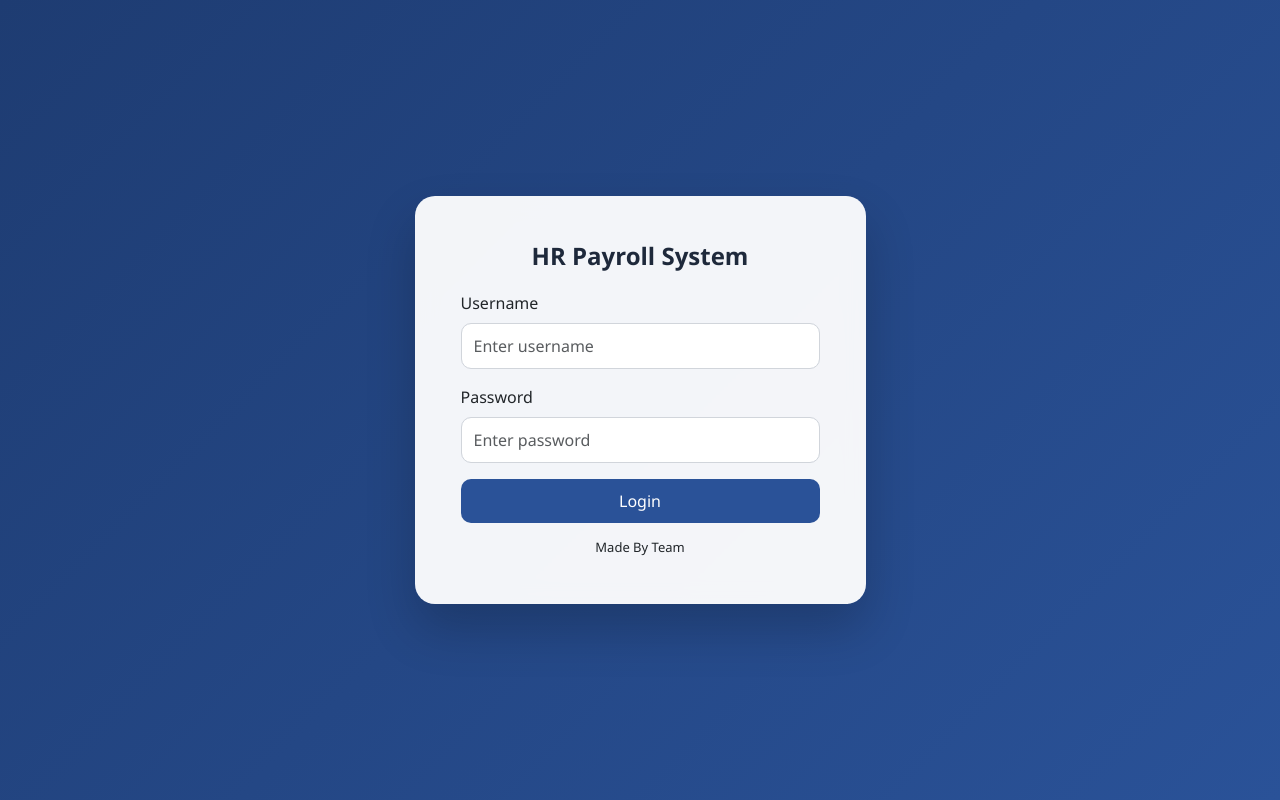
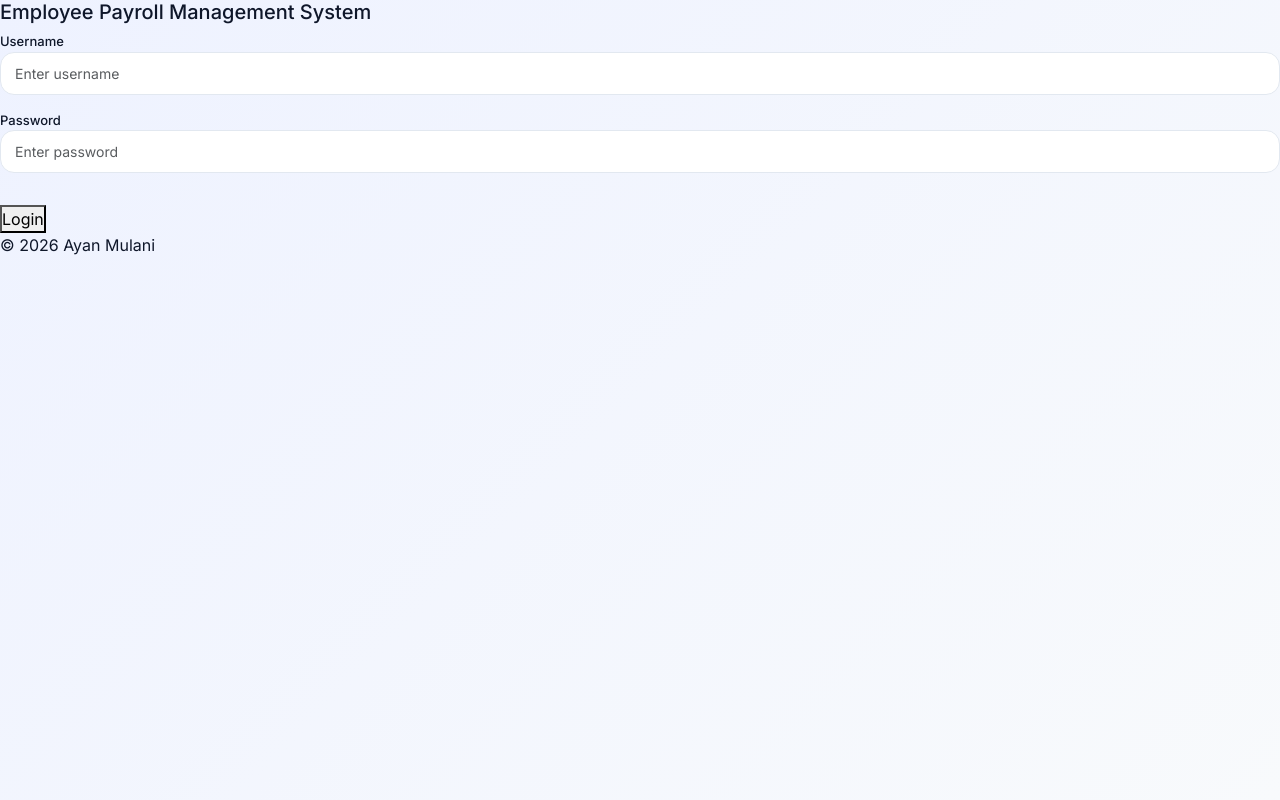
Before and after one commit to AyanMulani/employeepayroll, a Flask app: page /login in a window 1280 px wide. Run offline with Flask 3, Linux system fonts and the light colour scheme.

Commit message:
Update login.html

```diff
--- a/templates/login.html
+++ b/templates/login.html
@@ -1,116 +1,61 @@
-<!doctype html>
-<html>
 <head>
-<meta charset="utf-8">
-<title>Login - HR Payroll</title>
+    <meta charset="utf-8">
+    <title>Login</title>
 
-<link href="https://cdn.jsdelivr.net/npm/bootstrap@5.3.2/dist/css/bootstrap.min.css" rel="stylesheet">
+    <!-- Bootstrap -->
+    <link href="https://cdn.jsdelivr.net/npm/bootstrap@5.3.2/dist/css/bootstrap.min.css" rel="stylesheet">
 
-<style>
+    <!-- Flask Static CSS (VERY IMPORTANT) -->
+    <link rel="stylesheet" href="{{ url_for('static', filename='style.css') }}">
+</head>
 
-/* ===== Background ===== */
-body{
-    min-height:100vh;
-    background: linear-gradient(135deg,#1e3c72,#2a5298);
-    display:flex;
-    align-items:center;
-    justify-content:center;
-    font-family: 'Segoe UI', sans-serif;
-}
-
-/* ===== Card Styling ===== */
-.login-card{
-    border:none;
-    border-radius:20px;
-    box-shadow:0 25px 50px rgba(0,0,0,0.2);
-    padding:30px;
-    background:rgba(255,255,255,0.95);
-    backdrop-filter:blur(10px);
-}
-
-/* ===== Title ===== */
-.login-title{
-    font-weight:600;
-    margin-bottom:20px;
-    color:#1e293b;
-}
-
-/* ===== Inputs ===== */
-.form-control{
-    border-radius:10px;
-    padding:10px 12px;
-    border:1px solid #d1d5db;
-    transition:0.2s ease;
-}
-
-.form-control:focus{
-    border-color:#2a5298;
-    box-shadow:0 0 0 3px rgba(42,82,152,0.2);
-}
-
-/* ===== Button ===== */
-.btn-primary{
-    width:100%;
-    border-radius:10px;
-    padding:10px;
-    font-weight:500;
-    background:#2a5298;
-    border:none;
-    transition:0.2s ease;
-}
-
-.btn-primary:hover{
-    background:#1e3c72;
-}
-
-/* ===== Small Footer Text ===== */
-.small-text{
-    font-size:13px;
-    margin-top:15px;
-    text-align:center;
-}
-
-.small-text a{
-    text-decoration:none;
-    color:#2a5298;
-}
-
-</style>
-
-</head>
 
 <body>
 
-<div class="container">
-    <div class="row justify-content-center">
-        <div class="col-md-5">
-            <div class="card login-card">
-                <div class="card-body">
-                    <h4 class="login-title text-center">HR Payroll System</h4>
+<div class="login-card">
 
-                    <form method="post">
-                        <div class="mb-3">
-                            <label class="form-label">Username</label>
-                            <input name="username" class="form-control" placeholder="Enter username" required>
-                        </div>
+    <div class="logo-circle">
+        <i class="fa-solid fa-building-user"></i>
+    </div>
 
-                        <div class="mb-3">
-                            <label class="form-label">Password</label>
-                            <input name="password" type="password" class="form-control" placeholder="Enter password" required>
-                        </div>
+    <h5 class="login-title">
+        Employee Payroll Management System
+    </h5>
 
-                        <button class="btn btn-primary">Login</button>
-                    </form>
+   <form method="post">
 
-                    <div class="small-text">
-                        Made By Team
-                    </div>
+    <div class="form-group mb-3">
+        <label>Username</label>
+        <input type="text" name="username" class="form-control custom-input" placeholder="Enter username" required>
+    </div>
 
-                </div>
-            </div>
+    <div class="form-group mb-3">
+        <label>Password</label>
+        <div class="password-wrapper">
+            <input type="password" name="password" id="password" class="form-control custom-input" placeholder="Enter password" required>
+            <span class="toggle-password" onclick="togglePassword()">
+                <i class="fa-solid fa-eye"></i>
+            </span>
         </div>
     </div>
+
+    <button class="btn-login mt-3">Login</button>
+
+</form>
+
+
+    <div class="login-footer">
+        © 2026 Ayan Mulani
+    </div>
+
 </div>
+
+<script>
+function togglePassword(){
+    const pass = document.getElementById("password");
+    pass.type = pass.type === "password" ? "text" : "password";
+}
+</script>
 
 </body>
 </html>
```
